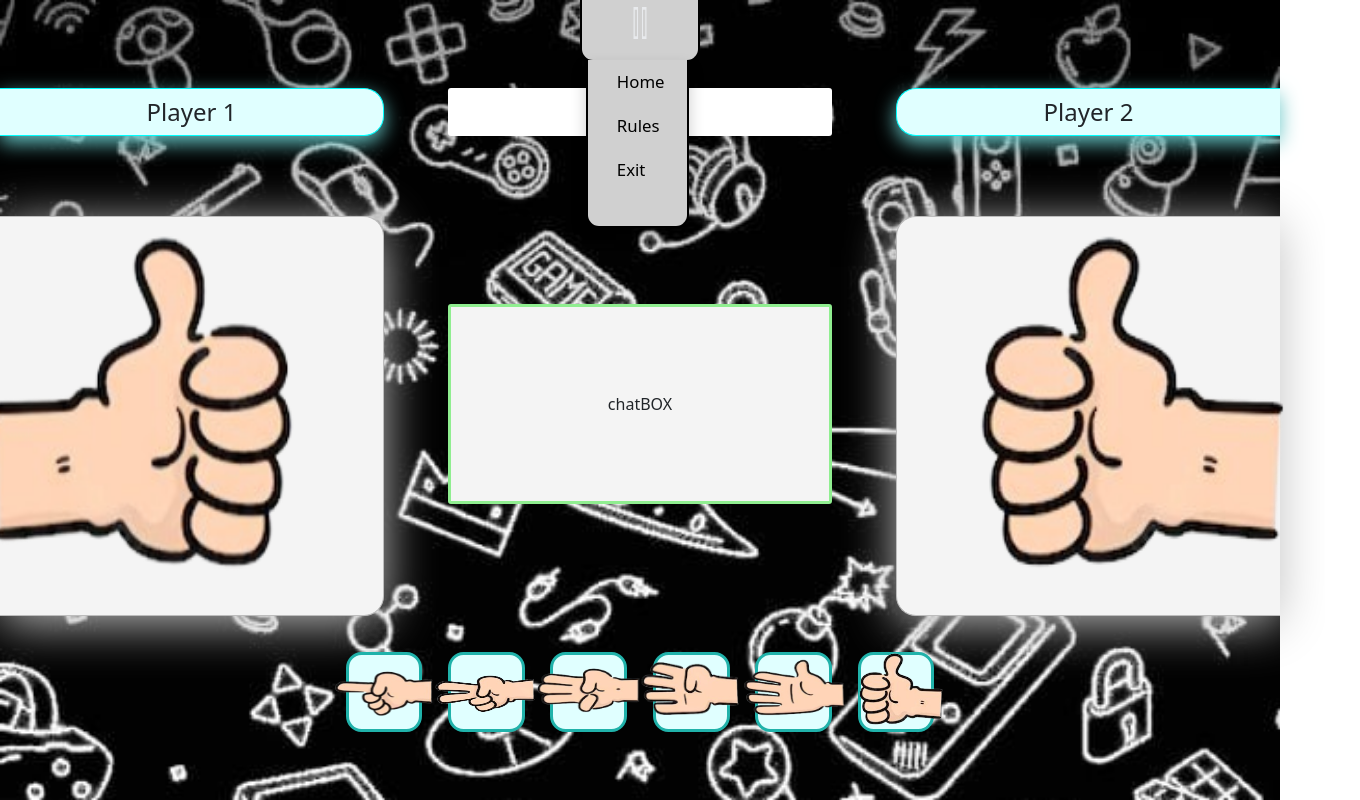
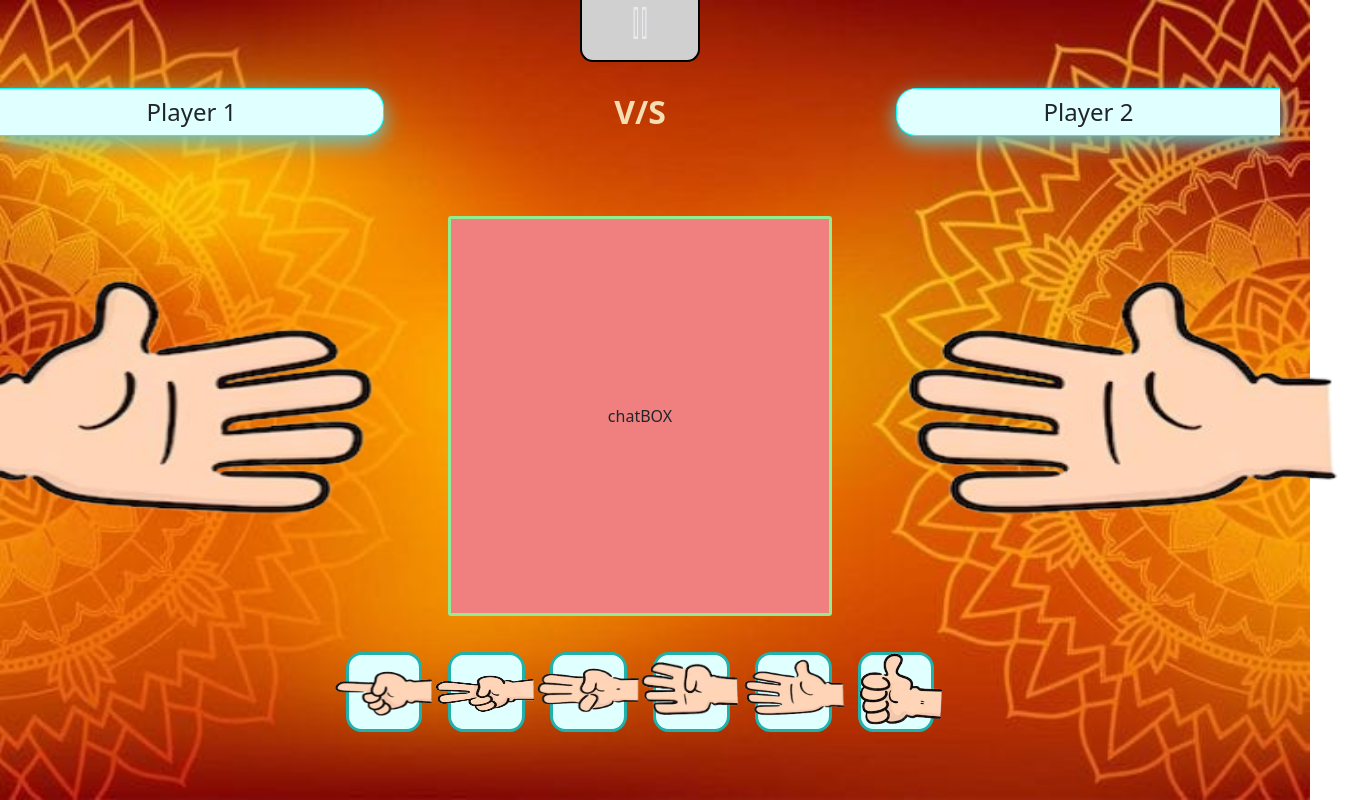
Before and after one commit to Hisoka-01/Hand_Cricket, a plain HTML site: page Frontend/1V1/Battle/index.html in a window 1280 px wide. Shown: the whole page, 1360 px wide, since content can reach past the window. Drawn offline with nearby package versions, Linux system fonts and the light colour scheme; a web font is replaced by a local one.

Commit message:
Add files via upload

```diff
--- a/Frontend/1V1/Battle/index.html
+++ b/Frontend/1V1/Battle/index.html
@@ -29,9 +29,12 @@
 
     <!-- Player Hand Signs -->
     <div class="handsigns container text-center">
-        <div class="items signs handSigns1 border-start-0"><img src="six.png" alt="" class="leftSIX"></div>
-        <div class="items signs chatBOX">chatBOX</div>
-        <div class="items signs handSigns2 border-end-0"><img src="six.png" alt="" class="rightSIX"></div>
+        <div class="signs handSigns1 border-start-0"><img src="five.png" alt="" class="leftFIVE"></div>
+           <!-- CHATBOX -->
+        <div class="items signs chatBOX">
+            chatBOX
+        </div>
+        <div class="signs handSigns2 border-end-0"><img src="five.png" alt="" class="rightFIVE"></div>
     </div>
 
     <!-- Input Area -->
--- a/Frontend/1V1/Battle/style.css
+++ b/Frontend/1V1/Battle/style.css
@@ -27,9 +27,11 @@
 
 /* Main Codespace */
 body {
-    background-image: url('bg1V1.jpg');
+    background-image: url('bg1v1.jpg');
     background-size: cover;
     /* Adjusts image to cover the whole screen */
+    background-position: center;
+    background-repeat: no-repeat;
     background-attachment: fixed;
     /* Keeps the background fixed when scrolling */
     /* opacity: 10px; */
@@ -60,6 +62,7 @@ body {
     border-top: 0;
     border-radius: 0 0 13px 13px;
     background: rgb(208 208 208);/*rgb(155, 155, 155);*/
+    z-index: 1;
 }
 
 .pause img {
@@ -82,11 +85,12 @@ body {
     border: none;
     cursor: pointer;
     border-radius: 4px;
+    z-index: 3;
 }
 
 /* Style for the dropdown content */
 .dropdown-content {
-    /* display: none; */
+    display: none;
     /* Hide the dropdown by default */
     position: absolute;
     left: 4%;
@@ -96,7 +100,7 @@ body {
     height: 21vh;
     box-shadow: 0px 8px 16px rgba(0, 0, 0, 0.2);
     border-radius: 4px;
-    z-index: 1;
+    z-index: 5;
 }
 
 /* Links inside the dropdown */
@@ -159,11 +163,11 @@ body {
 
 .versus {
     border: 0px;
-    background: white;
+    background: transparent;
     font-family: "Potta One", system-ui;
+    color: #F5DEB3;
     font-size: 2rem;
     font-weight: 600;
-
 }
 
 
@@ -187,26 +191,38 @@ body {
     justify-content: center;
     align-items: center;
     height: 50vh;
-    background: rgb(244 244 244);
+    width: 30vw;
 }
 
 .handSigns1 {
-    border: 1px solid #bdbdbd;
+    /* border: 1px solid #bdbdbd;
     box-shadow: 0px 7px 50px 0px #c2c2c2;
-    border-radius: 0px 20px 20px 0px;
+    border-radius: 0px 20px 20px 0px; */
+    display: flex;
+    justify-content: center;
+    align-items: center;
+    height: 50vh;
+    width: 30vw;
+    background: transparent;
 }
 
 .handSigns2 {
-    border: 1px solid #bdbdbd;
+    /* border: 1px solid #bdbdbd;
     box-shadow: 0px 7px 50px 0px #c2c2c2;
-    border-radius: 20px 0px 0px 20px;
+    border-radius: 20px 0px 0px 20px; */
+    display: flex;
+    justify-content: center;
+    align-items: center;
+    height: 50vh;
+    width: 30vw;
+    background: transparent;
 }
 
-.chatBOX {
+/* .chatBOX {
     height: 25vh;
     margin-top: 11vh;
     overflow-y: scroll;
-}
+} */
 
 
 
```
Also changed, not shown: Frontend/1V1/Battle/bg1v1.jpg (added), Frontend/1V1/Battle/bg1v1_1.jpg (added), Frontend/1V1/Battle/bg1v1_2.jpg (added), Frontend/1V1/Battle/bg1v1_3.jpg (added).
